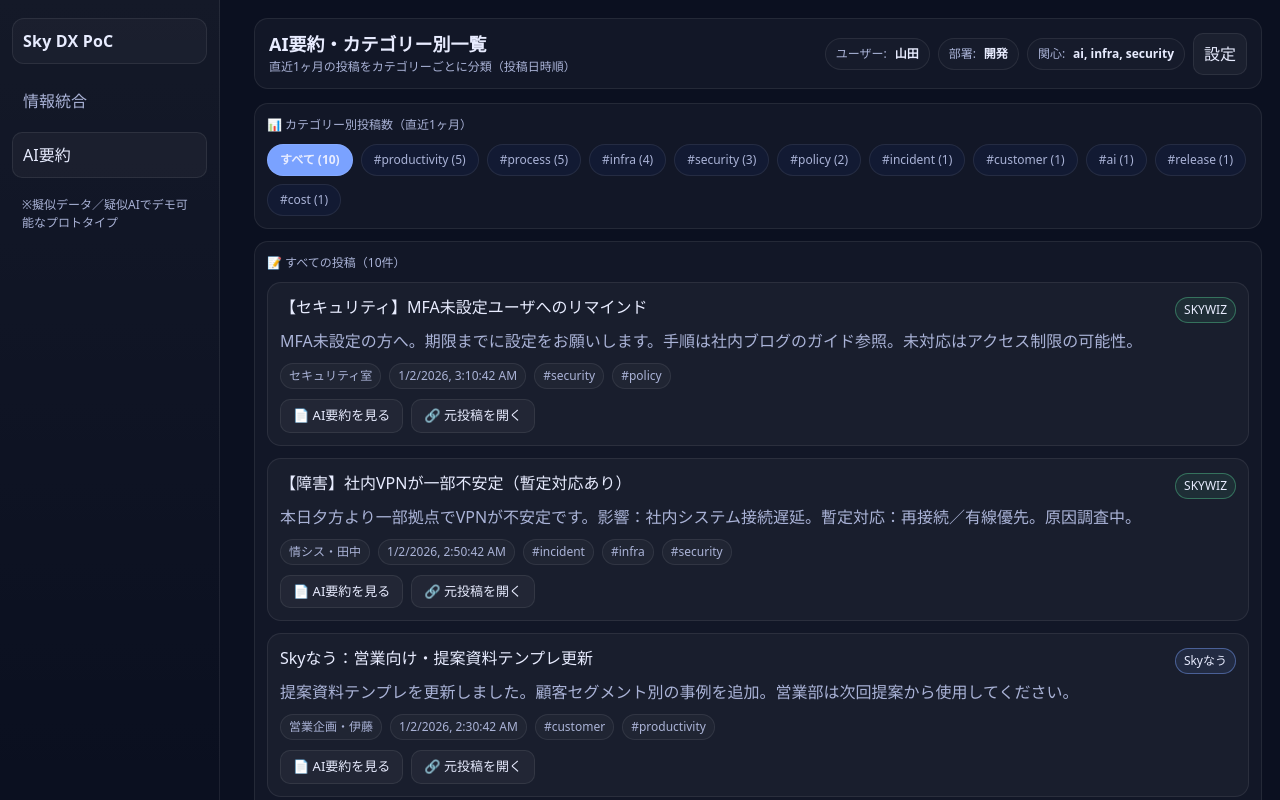
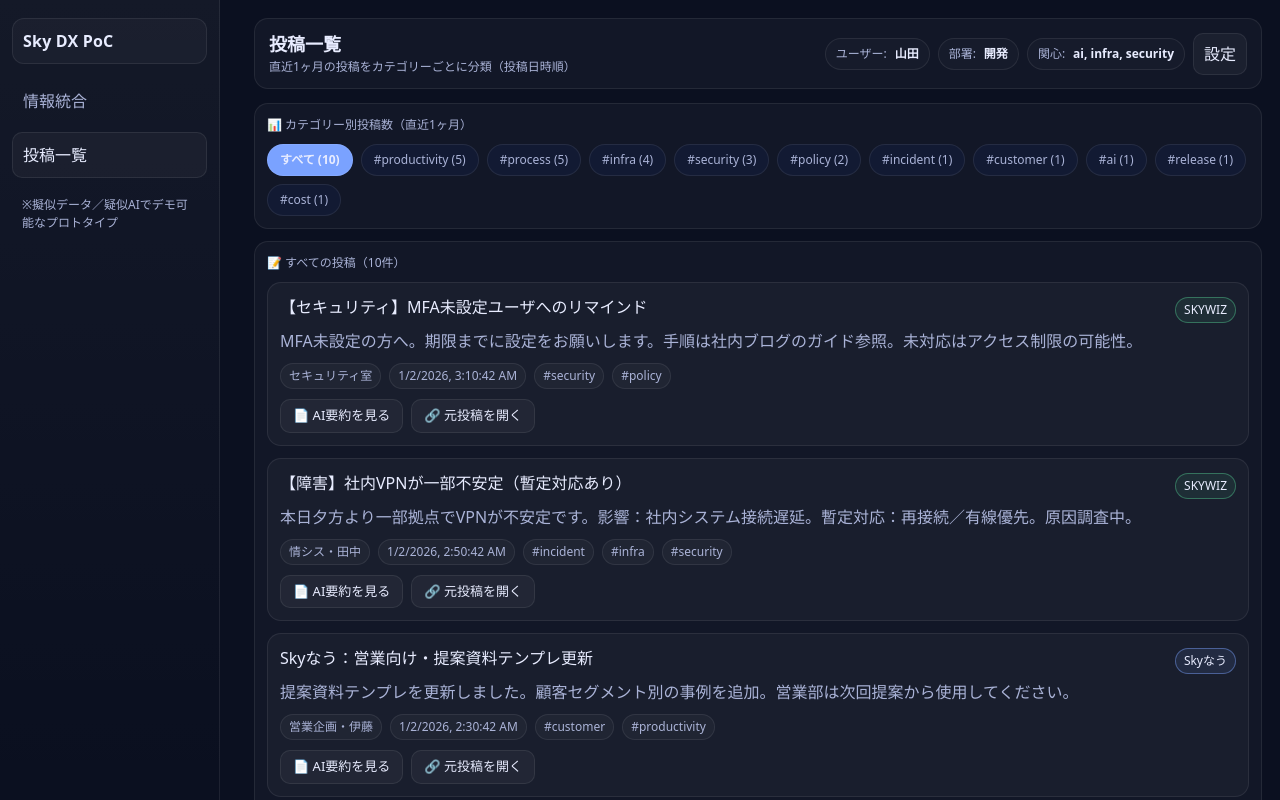
Before and after one commit to Tkost29/DX-ai-POC, a Next.js app: page /summary in a window 1280 px wide. Shown: the top 800 px of the page. Built offline with nearby package versions, Linux system fonts and the light colour scheme.

Commit message:
fix: ページタイトルを「AI要約」から「投稿一覧」に変更

```diff
--- a/app/summary/page.tsx
+++ b/app/summary/page.tsx
@@ -47,7 +47,7 @@ export default function SummaryPage() {
   return (
     <>
       <TopBar
-        title="AI要約・カテゴリー別一覧"
+        title="投稿一覧"
         description="直近1ヶ月の投稿をカテゴリーごとに分類（投稿日時順）"
       />
 
--- a/components/Sidebar.tsx
+++ b/components/Sidebar.tsx
@@ -5,7 +5,7 @@ import { usePathname } from "next/navigation";
 
 const nav = [
   { href: "/dashboard", label: "情報統合" },
-  { href: "/summary", label: "AI要約" },
+  { href: "/summary", label: "投稿一覧" },
 ];
 
 export function Sidebar() {
```
